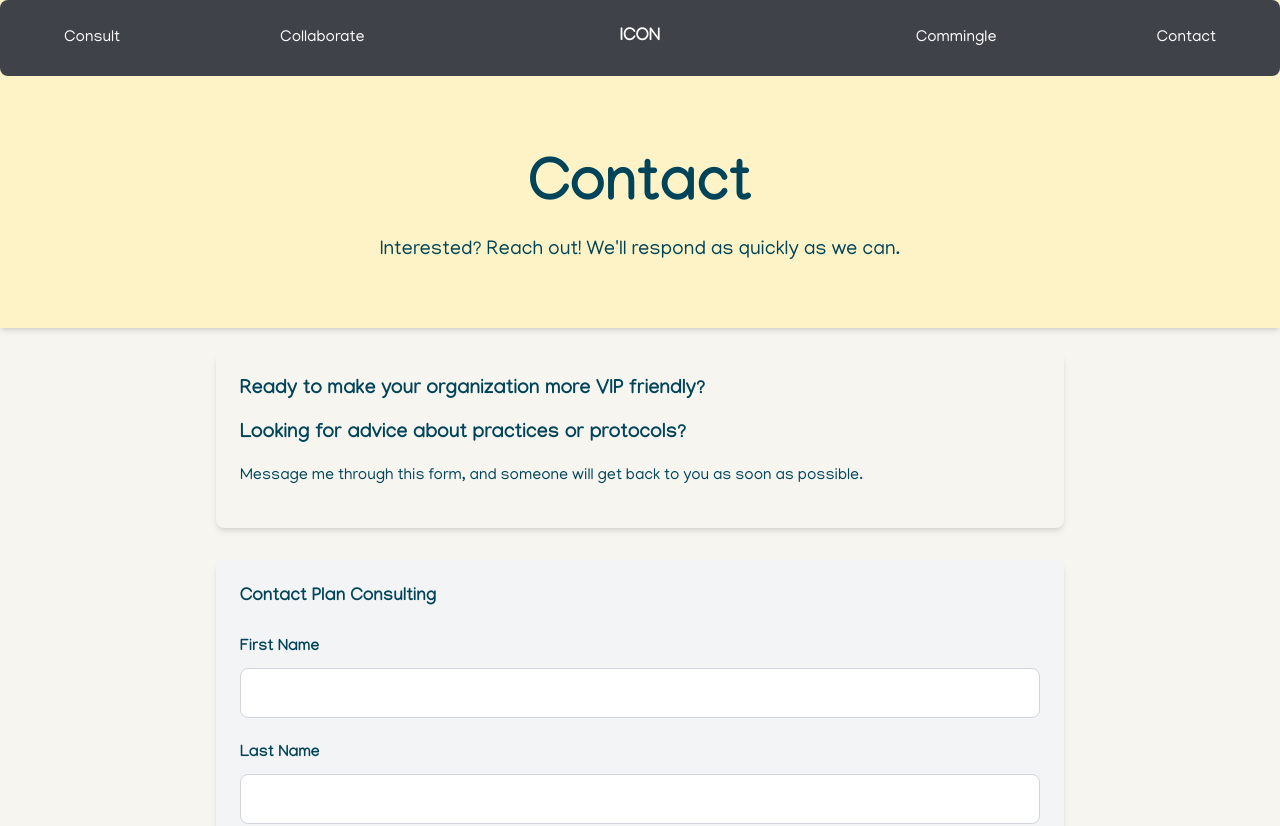
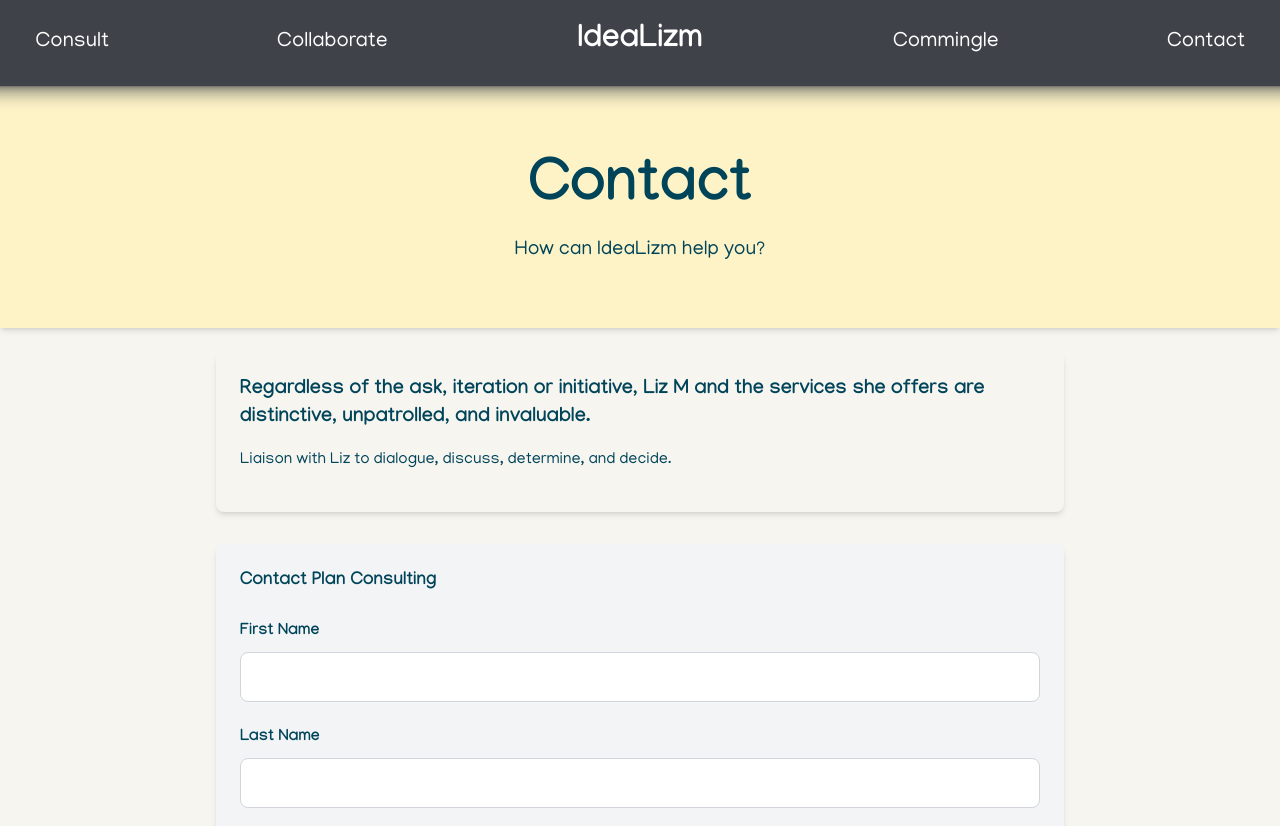
Before and after one commit to ataricco/idealizm-website, a Next.js app: page /contact in a window 1280 px wide. Shown: the top 826 px of the page. Built offline with nearby package versions, Linux system fonts and the light colour scheme.

Commit message:
changed language on contact page to that in the subpages document in the IdeaLizm drive hid scroll bar while keeping scroll functionality added slight animation to navbar and made the text larger

```diff
--- a/src/app/contact/page.tsx
+++ b/src/app/contact/page.tsx
@@ -12,7 +12,7 @@ export default function Contact() {
             <header className="pt-40 text-center py-16 px-6 bg-amber-100 shadow-md">
                 <h1 className="text-4xl lg:text-6xl font-extrabold mb-4">Contact</h1>
                 <p className="text-lg lg:text-xl max-w-2xl mx-auto">
-                Interested? Reach out! We'll respond as quickly as we can.
+                How can IdeaLizm help you?
                 </p>
             </header>
 
@@ -22,13 +22,4 @@ export default function Contact() {
         </div>
 
     );
-
-    {/* template
-    return (
-        <div className="flex flex-col items-center justify-center h-screen bg-black text-white">
-        <h1 className="text-4xl font-bold">Contact</h1>
-        <p className="mt-4 text-lg">Contact us here.</p>
-        </div>
-    );
-    */}
 }
--- a/src/app/globals.css
+++ b/src/app/globals.css
@@ -19,4 +19,13 @@ body {
   color: var(--foreground);
   background: var(--background);
   font-family: "Manjari", serif;
+  overflow-x: hidden;
 }
+
+/* the below hides the scroll bar while keeping scroll functionality */
+*{
+  -ms-overflow-style: none;
+}
+::-webkit-scrollbar {
+  display: none;
+}
--- a/src/components/contactForm.tsx
+++ b/src/components/contactForm.tsx
@@ -60,10 +60,10 @@ const ContactForm = () => {
     <div className="max-w-4xl mx-auto p-6 flex flex-col gap-8 rounded-xl">
       {/* Intro Section */}
       <div className="{bg-primaryYellow p-6 rounded-lg shadow-md">
-        <h2 className="text-xl font-bold mb-4 text-textBlue-800">Ready to make your organization more VIP friendly?</h2>
-        <h2 className="text-xl font-bold mb-4 text-textBlue-800">Looking for advice about practices or protocols?</h2>
+        <h2 className="text-xl font-bold mb-4 text-textBlue-800">Regardless of the ask, iteration or initiative, Liz M
+        and the services she offers are distinctive, unpatrolled, and invaluable.</h2>
         <p className="text-textBlue-700 mb-4">
-          Message me through this form, and someone will get back to you as soon as possible.
+        Liaison with Liz to dialogue, discuss, determine, and decide.
         </p>
       </div>
 
--- a/src/components/stickyNavbar.tsx
+++ b/src/components/stickyNavbar.tsx
@@ -2,10 +2,10 @@ import Link from "next/link";
 
 export default function StickyNavbar() {
   return (
-    <nav className="fixed top-0 left-0 z-50 w-full bg-slate-900 bg-opacity-80 rounded-lg text-white md:px-8 py-4 z-30">
+    <nav className="fixed top-0 left-0 z-50 w-full bg-slate-900 bg-opacity-80 text-white md:px-8 py-4 duration-300 transform hover:scale-105 transition-all ease-in-out shadow-lg shadow-slate-900 hover:shadow-slate-900/50">
       <div className="w-full flex justify-between items-center md:px-8 py-2">
         {/* left 3 links */}
-        <section className="flex space-x-40 flex-1">
+        <section className="flex space-x-40 flex-1 text-xl">
           <Link href="/consult" className="hover:underline">
             Consult
           </Link>
@@ -16,13 +16,13 @@ export default function StickyNavbar() {
 
         {/* icon */}
         <section className="flex justify-center flex-none">
-          <Link href="/" className="text-lg font-semibold hover:underline">
-            ICON
+          <Link href="/" className="text-3xl font-bold hover:underline">
+            IdeaLizm
           </Link>
         </section>
 
         {/* right 3 links */}
-        <section className="flex space-x-40 flex-1 justify-end">
+        <section className="flex space-x-40 flex-1 justify-end text-xl">
           <Link href="/commingle" className="hover:underline">
             Commingle
           </Link>
```
